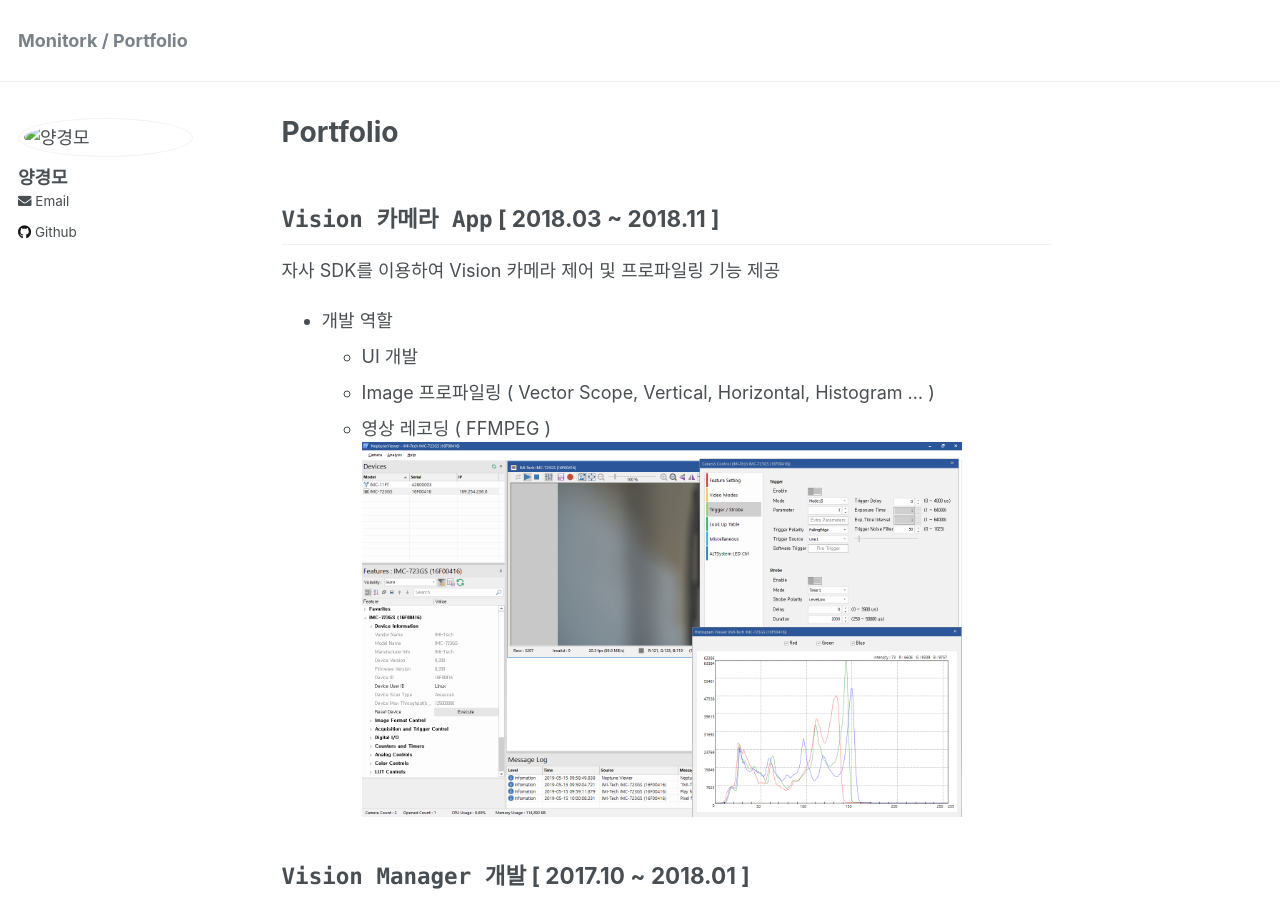
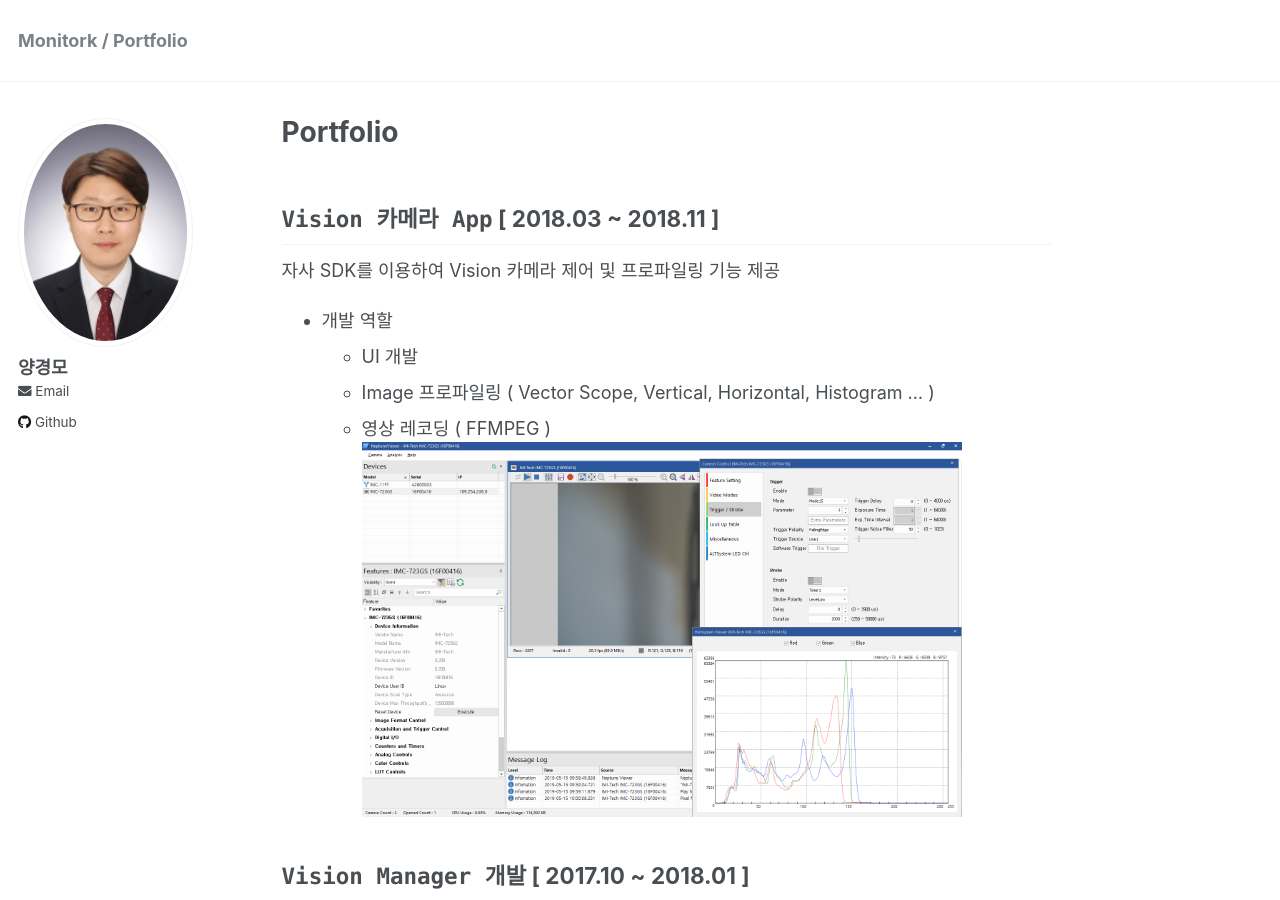
Before and after one commit to monitork52/monitork52.github.io, a Jekyll site: the page built from _pages/about.md, in a window 1280 px wide and 900 px high. Built offline with Jekyll 4.4.1, drawn with Linux system fonts in a browser that asks for light colours.

Commit message:
no message

```diff
--- a/_config.yml
+++ b/_config.yml
@@ -81,7 +81,7 @@ analytics:
 # Site Author
 author:
   name             : "양경모"
-  avatar           : "/images/mo.jpg"
+  avatar           : "mo.jpg"
   bio              : #"Your biography for the left-hand sidebar"
   location         : #"경기도 의왕시 흥안대로 434번길 86, 204-2104"
   employer         :
```
Also changed, not shown: _pages/about.md (line endings or trailing spaces).
